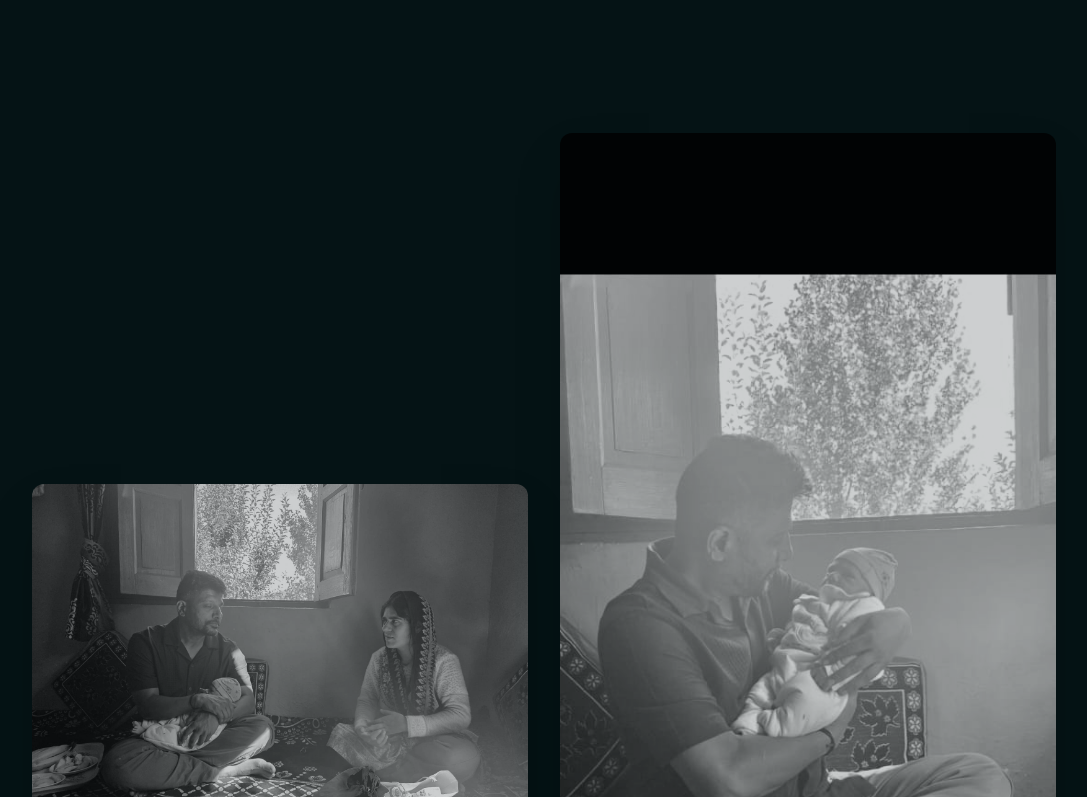
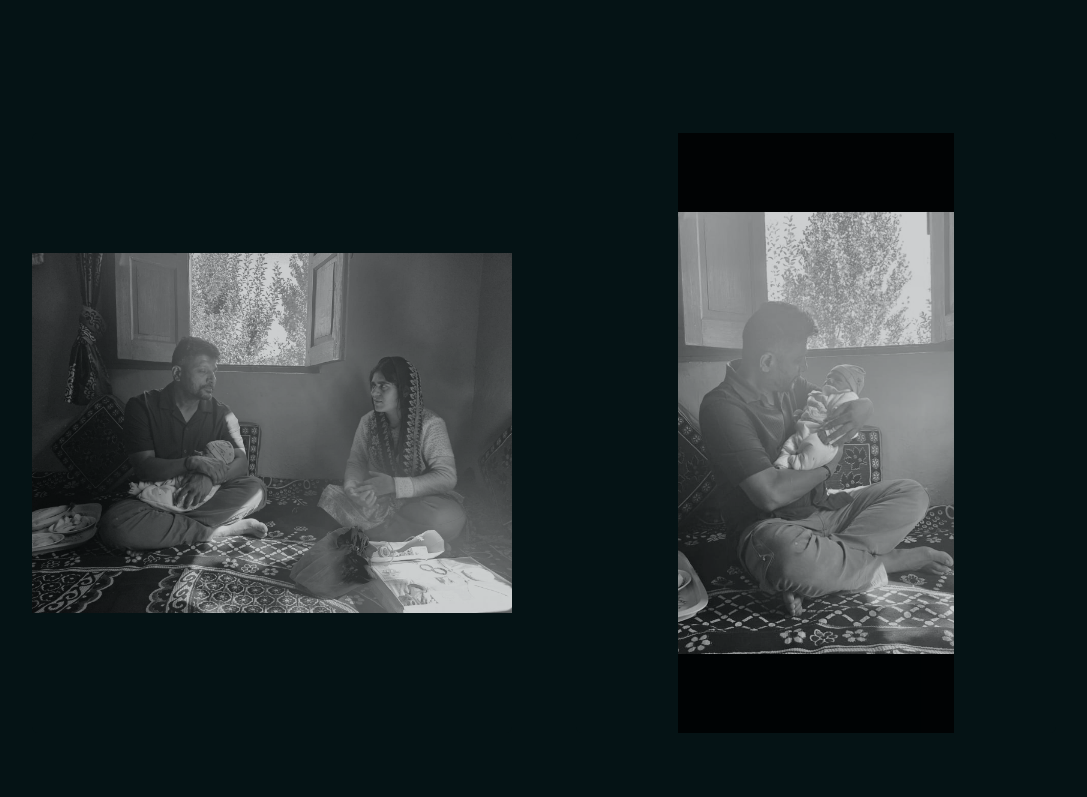
Before and after one commit to YashI2IT/Adhik_sir_freelance, a React (Vite) app: page /from-service-to-witnessing in a window 1280 px wide. Shown: the part 6003-6800 px from the top of the page, without its empty margins (96-1183 px from the left). Built offline with nearby package versions, Linux system fonts and the light colour scheme.

Commit message:
style: fix two-image layout in Service to Witnessing

```diff
--- a/src/pages/ServiceToWitnessing.tsx
+++ b/src/pages/ServiceToWitnessing.tsx
@@ -208,21 +208,21 @@ export default function ServiceToWitnessing() {
         {/* IMAGES: The Journey (Grouped as requested) */}
         <section className="bg-[#051315] pb-32">
           <div className="max-w-6xl mx-auto px-6 md:px-12 lg:px-16">
-            <div className="grid grid-cols-1 md:grid-cols-2 gap-8 items-center">
-              <motion.div {...fadeUp(0)} className="rounded-xl overflow-hidden shadow-2xl">
+            <div className="grid grid-cols-1 md:grid-cols-2 gap-8 lg:gap-16">
+              <motion.div {...fadeUp(0)} className="w-full aspect-square md:aspect-[4/5] rounded-md overflow-hidden bg-[#051315] flex items-center justify-center">
                 <img
                   src="/images/IMG_0001.jpeg"
                   alt="Adhik Kadam in contemplation"
                   loading="lazy"
-                  className="w-full h-auto grayscale opacity-80 hover:opacity-100 hover:grayscale-0 transition-all duration-700"
+                  className="w-full h-full object-contain grayscale opacity-80 hover:opacity-100 hover:grayscale-0 transition-all duration-700"
                 />
               </motion.div>
-              <motion.div {...fadeUp(0.1)} className="rounded-xl overflow-hidden shadow-2xl">
+              <motion.div {...fadeUp(0.1)} className="w-full aspect-square md:aspect-[4/5] rounded-md overflow-hidden bg-[#051315] flex items-center justify-center">
                 <img
                   src="/images/IMG_0002.jpeg"
                   alt="Observing the journey"
                   loading="lazy"
-                  className="w-full h-auto grayscale opacity-80 hover:opacity-100 hover:grayscale-0 transition-all duration-700"
+                  className="w-full h-full object-contain grayscale opacity-80 hover:opacity-100 hover:grayscale-0 transition-all duration-700"
                 />
               </motion.div>
             </div>
```
